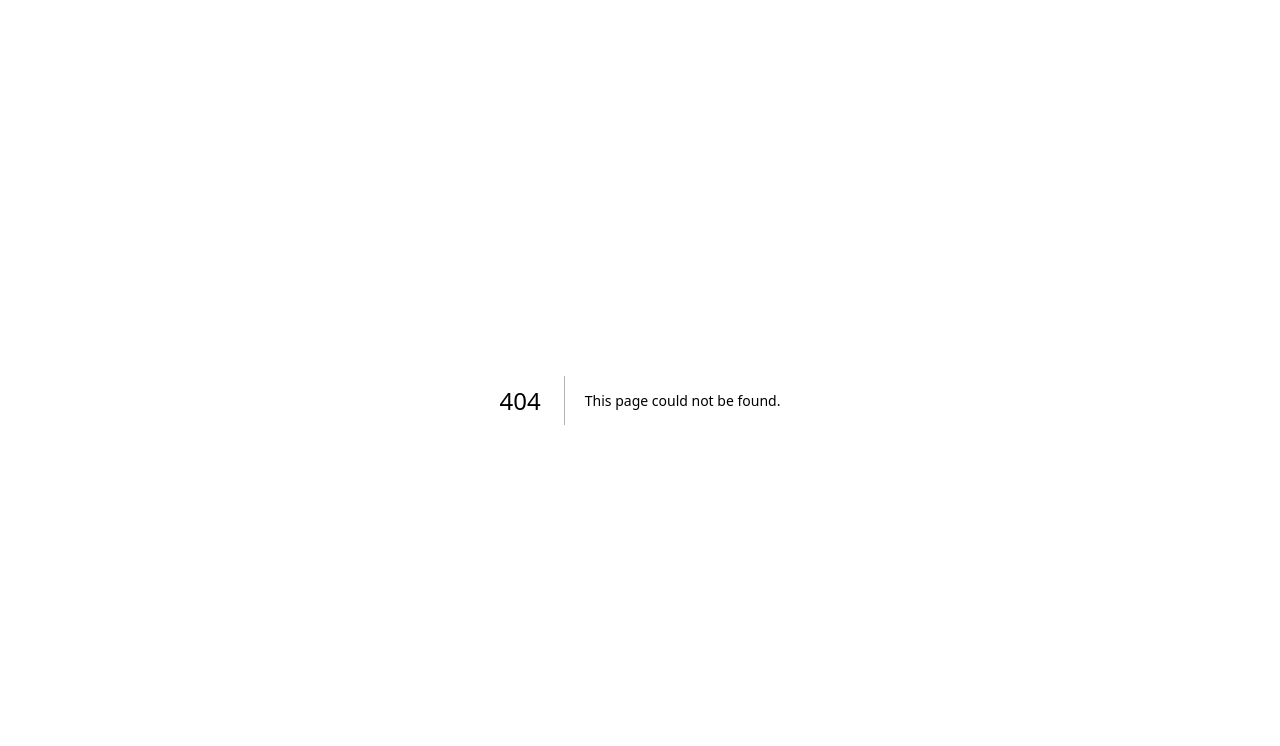
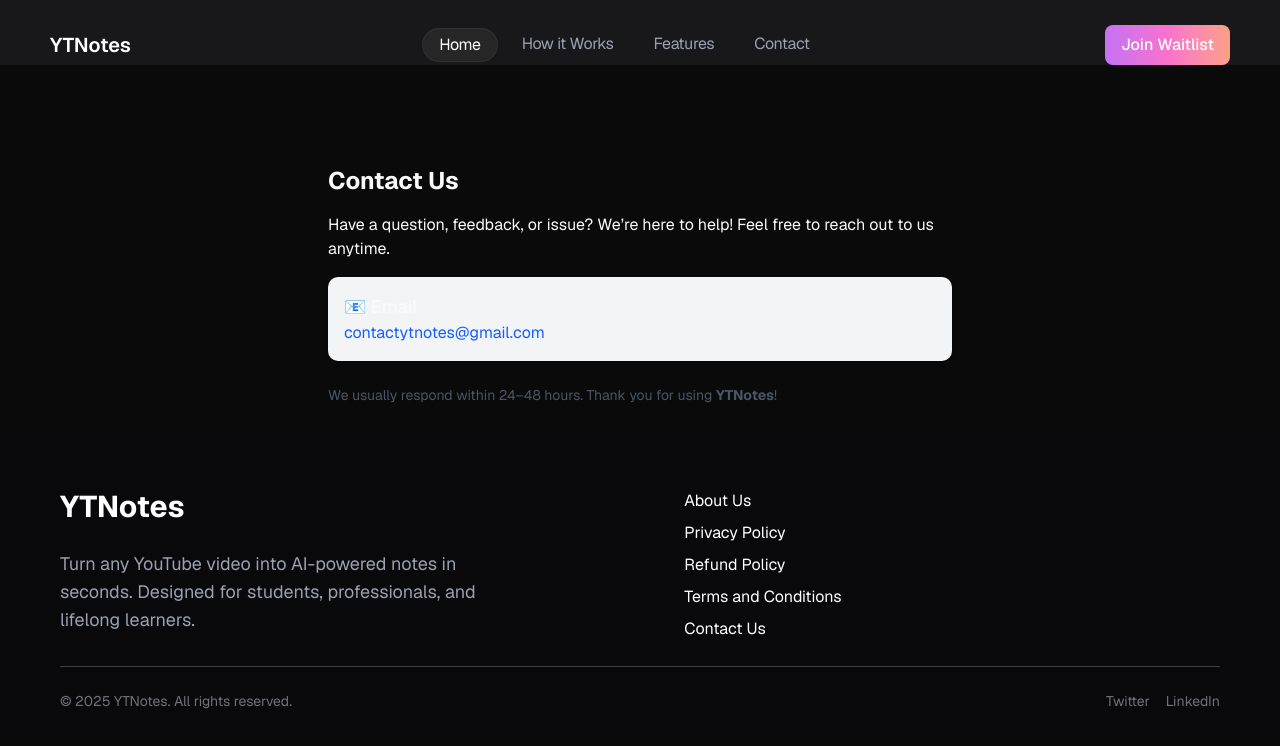
Before and after one commit to amarnath666/youtube_ai_agent, a Next.js app: page /contact-us in a window 1280 px wide. Before the commit this address had no page. Shown: the top 746 px of the page. Built offline with nearby package versions, Linux system fonts and the light colour scheme.

Commit message:
corrected mail id

```diff
--- /dev/null
+++ b/app/contact-us/page.tsx
@@ -0,0 +1,31 @@
+import HompageHeader from "@/components/HomepageHeader";
+import Footer from "@/components/ui/Footet";
+
+const ContactUs = () => (
+    <div><HompageHeader />
+  <div className="p-6 pt-[100px] max-w-2xl mx-auto">
+    <h1 className="text-2xl font-bold mb-4">Contact Us</h1>
+    <p className="mb-4">
+      Have a question, feedback, or issue? We’re here to help! Feel free to reach out to us anytime.
+    </p>
+
+    <div className="bg-gray-100 p-4 rounded-lg shadow">
+      <p className="text-lg font-medium">📧 Email</p>
+      <a
+        href="mailto:contactytnotes@gmail.com"
+        className="text-blue-600 hover:underline"
+      >
+        contactytnotes@gmail.com
+      </a>
+    </div>
+
+    <p className="mt-6 text-sm text-gray-600">
+      We usually respond within 24–48 hours. Thank you for using <strong>YTNotes</strong>!
+    </p>
+
+  </div>
+   <Footer />
+   </div>
+);
+
+export default ContactUs;
--- a/components/ui/Footet.tsx
+++ b/components/ui/Footet.tsx
@@ -14,6 +14,9 @@ const Footer = () => {
       }, {
         name: "Terms and Conditions",
         href: "/terms-and-conditions",
+        }, {
+        name: "Contact Us",
+        href: "/contact-us",
       }],
 
     },
```
